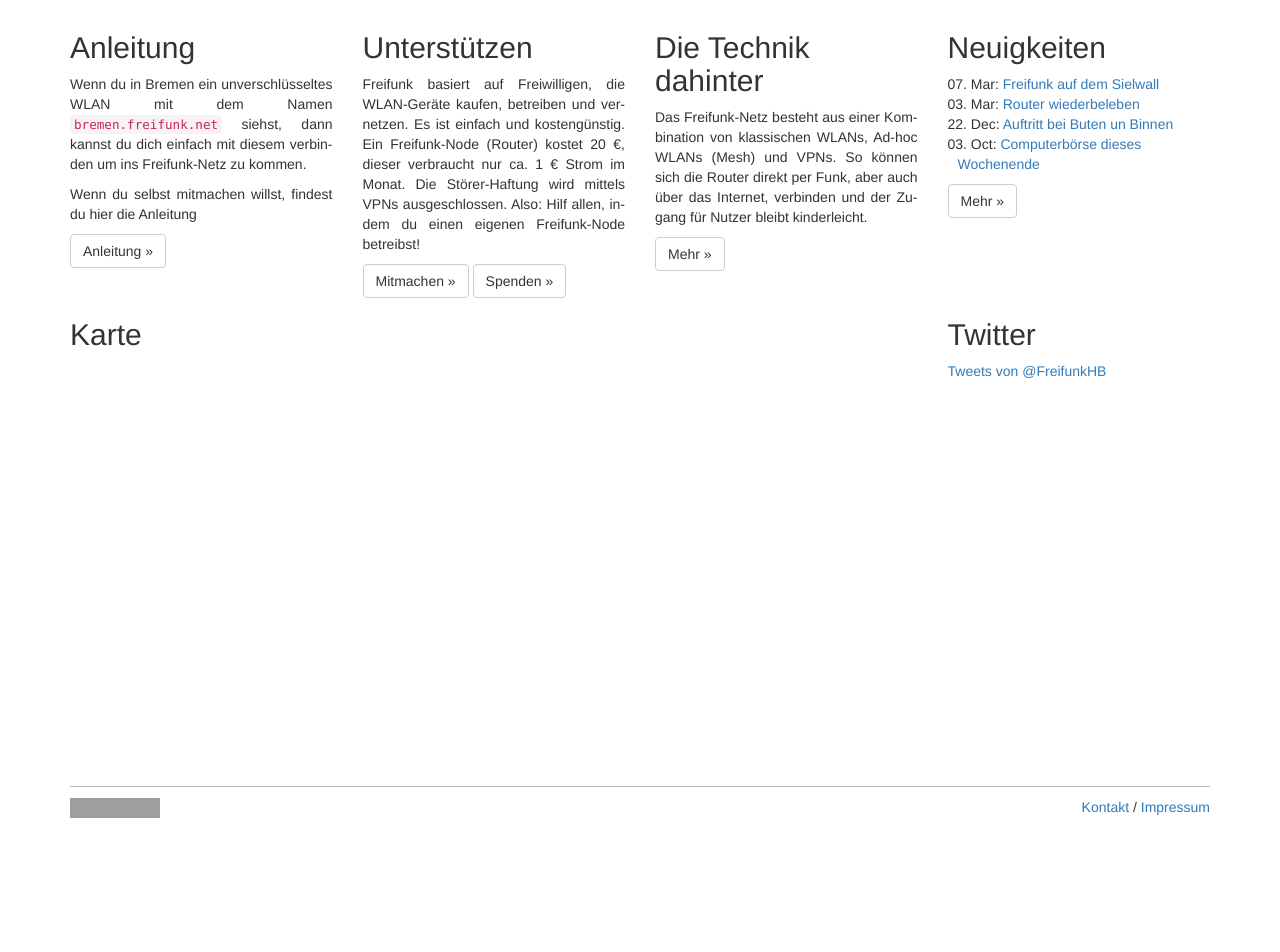
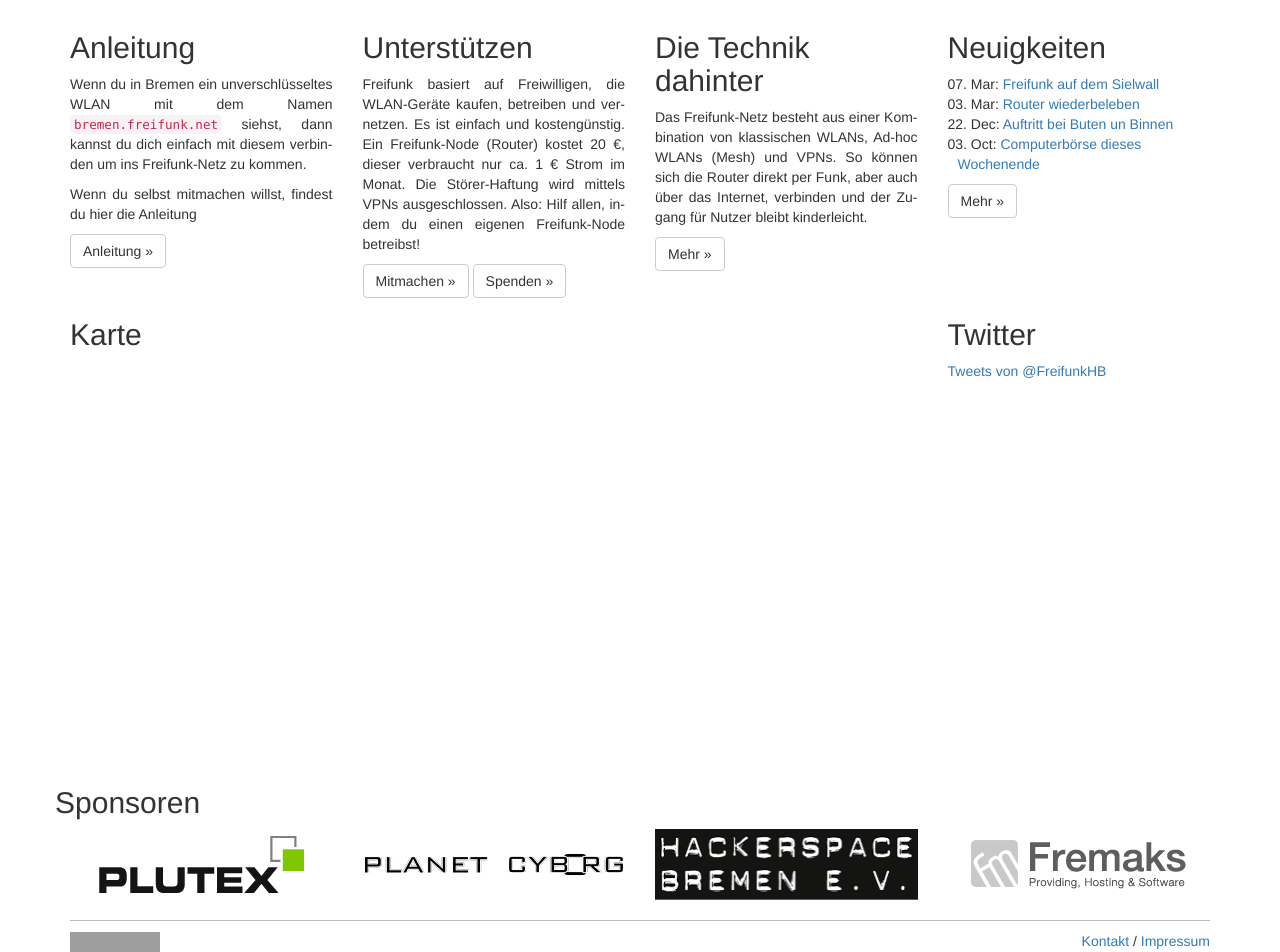
Before and after one commit to FreifunkBremen/bremen.freifunk.net, a Jekyll site: the page built from index.html, in a window 1280 px wide. Shown: the part 800-1752 px from the top of the page. Built offline with Jekyll 4.4.1, drawn with Linux system fonts in a browser that asks for light colours; nearby versions of some CDN libraries; Markdown is read by kramdown in place of the engine named in the settings; comment, search, counter and statistics services are not loaded; before the commit the page ends 1618 px from its top, so only the background shows below that; grey boxes are pictures that could not be loaded.

Commit message:
Sponsoren zur Startseite hinzugefügt

```diff
--- a/css/default.css
+++ b/css/default.css
@@ -68,3 +68,13 @@
 		padding: 15px;
 	}
 }
+
+.sponsors div {
+	text-align: center;
+}
+
+.sponsors img {
+	vertical-align: middle;
+	margin: 0 auto;
+	max-width: 100%;
+}
--- a/index.html
+++ b/index.html
@@ -76,3 +76,26 @@
         </div>
       </div>
     </div>
+    <div class="row sponsors">
+      <h2>Sponsoren</h2>
+      <div class="col-md-3 col-sm-6">
+        <a href="http://www.plutex.de/">
+          <img src="images/sponsors/plutex.png">
+        </a>
+      </div>
+      <div class="col-md-3 col-sm-6">
+        <a href="http://www.planetcyborg.de/">
+          <img src="images/sponsors/planetcyborg.png">
+        </a>
+      </div>
+      <div class="col-md-3 col-sm-6">
+        <a href="http://hackerspace-bremen.de/">
+          <img src="images/sponsors/hshb.png">
+        </a>
+      </div>
+      <div class="col-md-3 col-sm-6">
+        <a href="http://www.fremaks.de/">
+          <img src="images/sponsors/fremaks.png">
+        </a>
+      </div>
+    </div>
```
Also changed, not shown: images/sponsors/fremaks.png (added), images/sponsors/hshb.png (added), images/sponsors/planetcyborg.png (added), images/sponsors/plutex.png (added).
